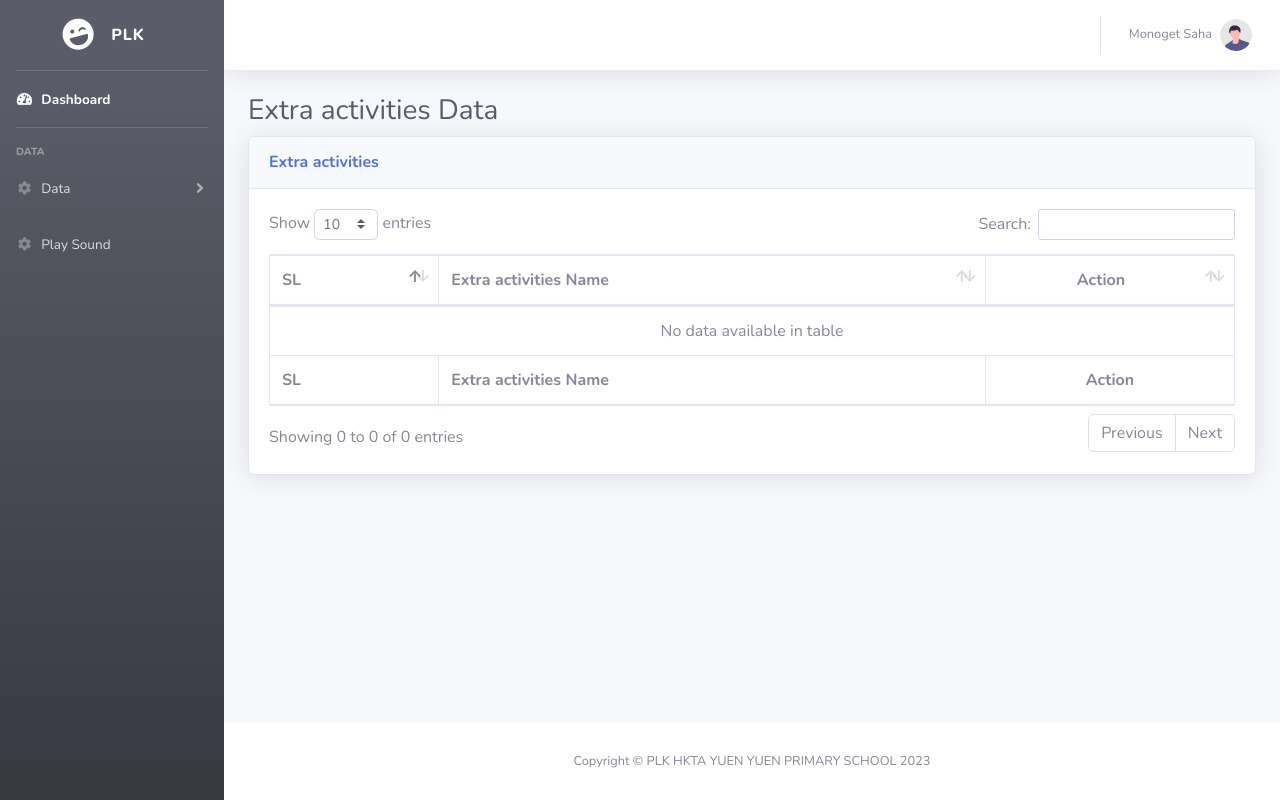
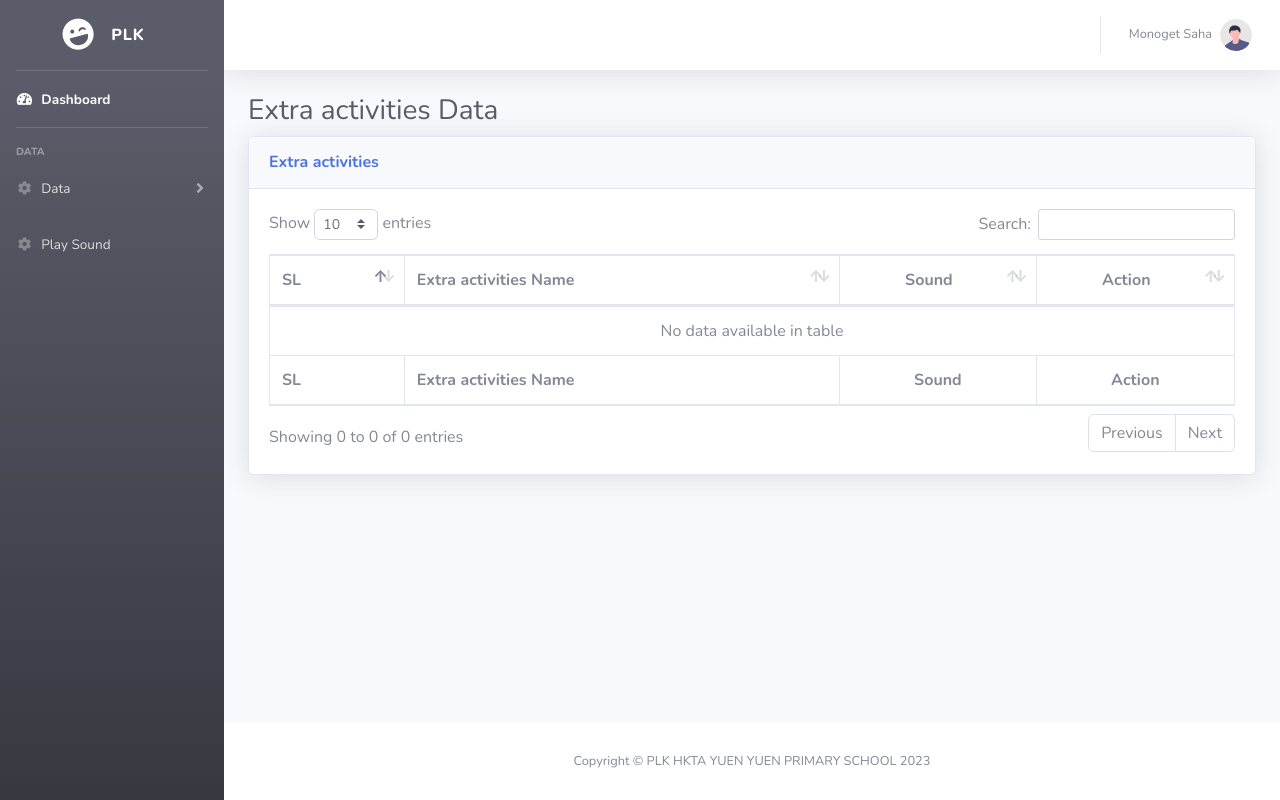
Before and after one commit to Do-Test-Live/W-PLK-HKTA-School, a PHP site: page /admin/activities.php in a window 1280 px wide. Run offline with PHP 8.4, Linux system fonts and the light colour scheme; a user stored in the database is signed in; data that the repository does not hold is empty.

Commit message:
update site

```diff
--- a/admin/activities.php
+++ b/admin/activities.php
@@ -7,8 +7,25 @@ if (isset($_POST['submit'])) {
     $id = $db_handle->checkValue($_POST['id']);
     $activities_name = $db_handle->checkValue($_POST['activities_name']);
 
+    $sound = '';
+    if (!empty($_FILES['sound']['name'])) {
+        $file_name = $_FILES['sound']['name'];
+        $file_size = $_FILES['sound']['size'];
+        $file_tmp = $_FILES['sound']['tmp_name'];
 
-    $insert_user = $db_handle->insertQuery("UPDATE `extra_activities` SET `name`='$activities_name' WHERE id={$id}");
+        $file_type = strtolower(pathinfo($file_name, PATHINFO_EXTENSION));
+
+        move_uploaded_file($file_tmp, "../assets/audio/" . $file_name);
+        $sound = "assets/audio/" . $file_name;
+
+    }
+
+    if($sound!=''){
+        $insert_user = $db_handle->insertQuery("UPDATE `sound_list` SET `name`='$activities_name',`sound_name`='$sound' WHERE id={$id}");
+    }else{
+        $insert_user = $db_handle->insertQuery("UPDATE `extra_activities` SET `name`='$activities_name' WHERE id={$id}");
+    }
+
 
     if ($insert_user) {
         ?>
@@ -78,6 +95,21 @@ if (isset($_POST['submit'])) {
                                                 <label>Activities Name</label>
                                                 <input type="text" class="form-control" name="activities_name" value="<?php echo $data[0]['name']; ?>" required>
                                             </div>
+                                            <div class="form-group">
+                                                <label>Sound</label>
+                                                <div class="input-group mb-3">
+                                                    <label class="input-group-text">Upload</label>
+                                                    <input type="file" class="form-control" name="sound" accept=".wav"
+                                                           required>
+                                                </div>
+                                            </div>
+                                            <div class="form-group">
+                                                <audio controls>
+                                                    <source src="../<?php echo $data[0]['sound_name']; ?>"
+                                                            type="audio/wav">
+                                                    Your browser does not support the audio element.
+                                                </audio>
+                                            </div>
                                             <input type="hidden" value="<?php echo $data[0]['id']; ?>" name="id" required/>
                                             <button type="submit" name="submit" class="btn btn-primary mt-3">Update Activities
                                             </button>
@@ -103,6 +135,7 @@ if (isset($_POST['submit'])) {
                                     <tr>
                                         <th>SL</th>
                                         <th>Extra activities Name</th>
+                                        <th class="text-center">Sound</th>
                                         <th class="text-center">Action</th>
                                     </tr>
                                     </thead>
@@ -110,6 +143,7 @@ if (isset($_POST['submit'])) {
                                     <tr>
                                         <th>SL</th>
                                         <th>Extra activities Name</th>
+                                        <th class="text-center">Sound</th>
                                         <th class="text-center">Action</th>
                                     </tr>
                                     </tfoot>
@@ -122,6 +156,13 @@ if (isset($_POST['submit'])) {
                                         <tr>
                                             <td><?php echo $i + 1; ?></td>
                                             <td><?php echo $data[$i]["name"]; ?></td>
+                                            <td class="text-center">
+                                                <audio controls>
+                                                    <source src="../<?php echo $data[$i]["sound_name"]; ?>"
+                                                            type="audio/wav">
+                                                    Your browser does not support the audio element.
+                                                </audio>
+                                            </td>
                                             <td class="text-center">
                                                 <a href="activities.php?activities_id=<?php echo $data[$i]["id"]; ?>"
                                                    class="btn btn-primary">Edit</a>
```
Also changed, not shown: admin/play-sound.php (+21 -7 lines), assets/js/main.js (+15 -2 lines), index.php (+8 -7 lines), assets/images/favicon.ico (added), 1 other file.
